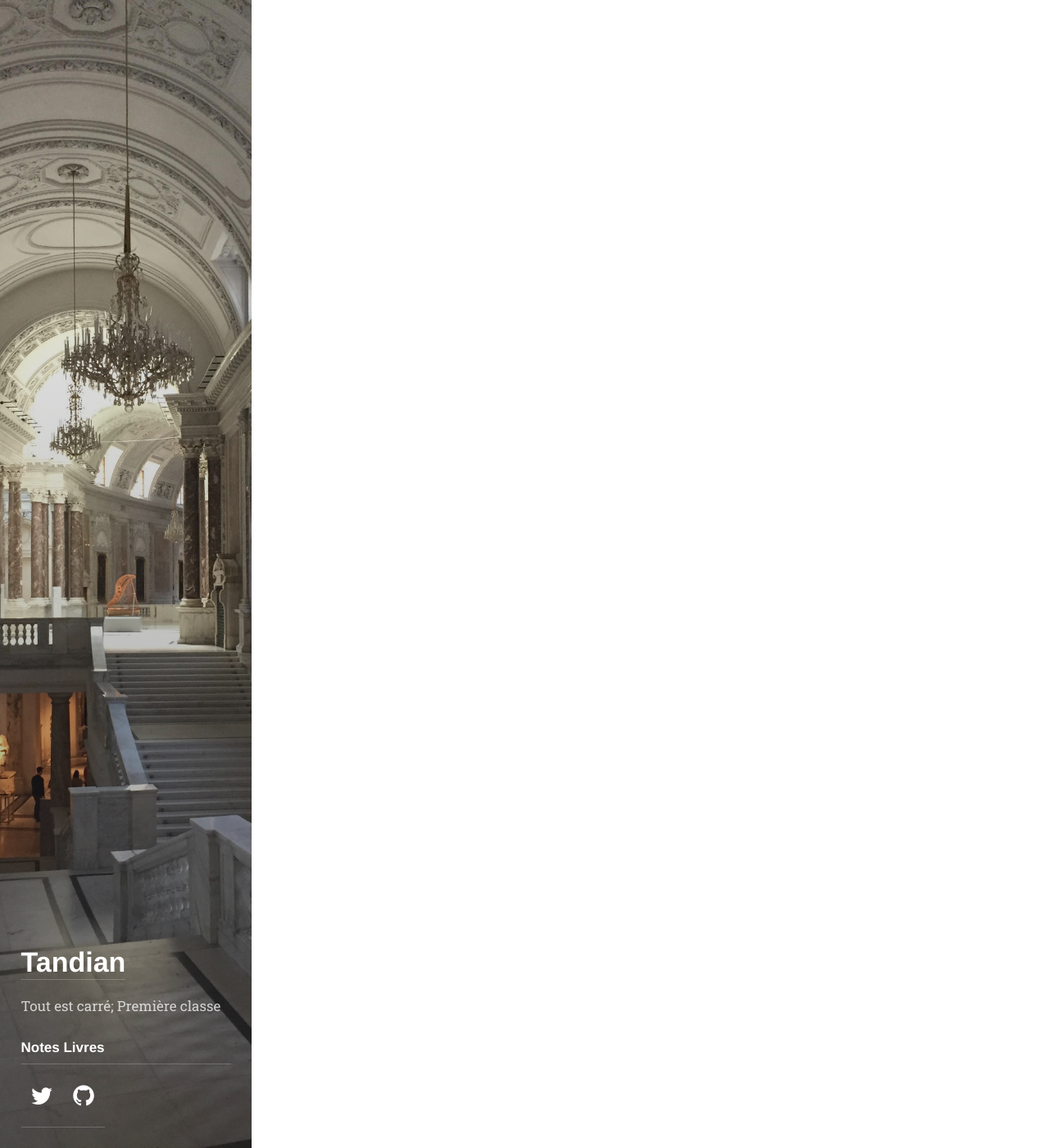
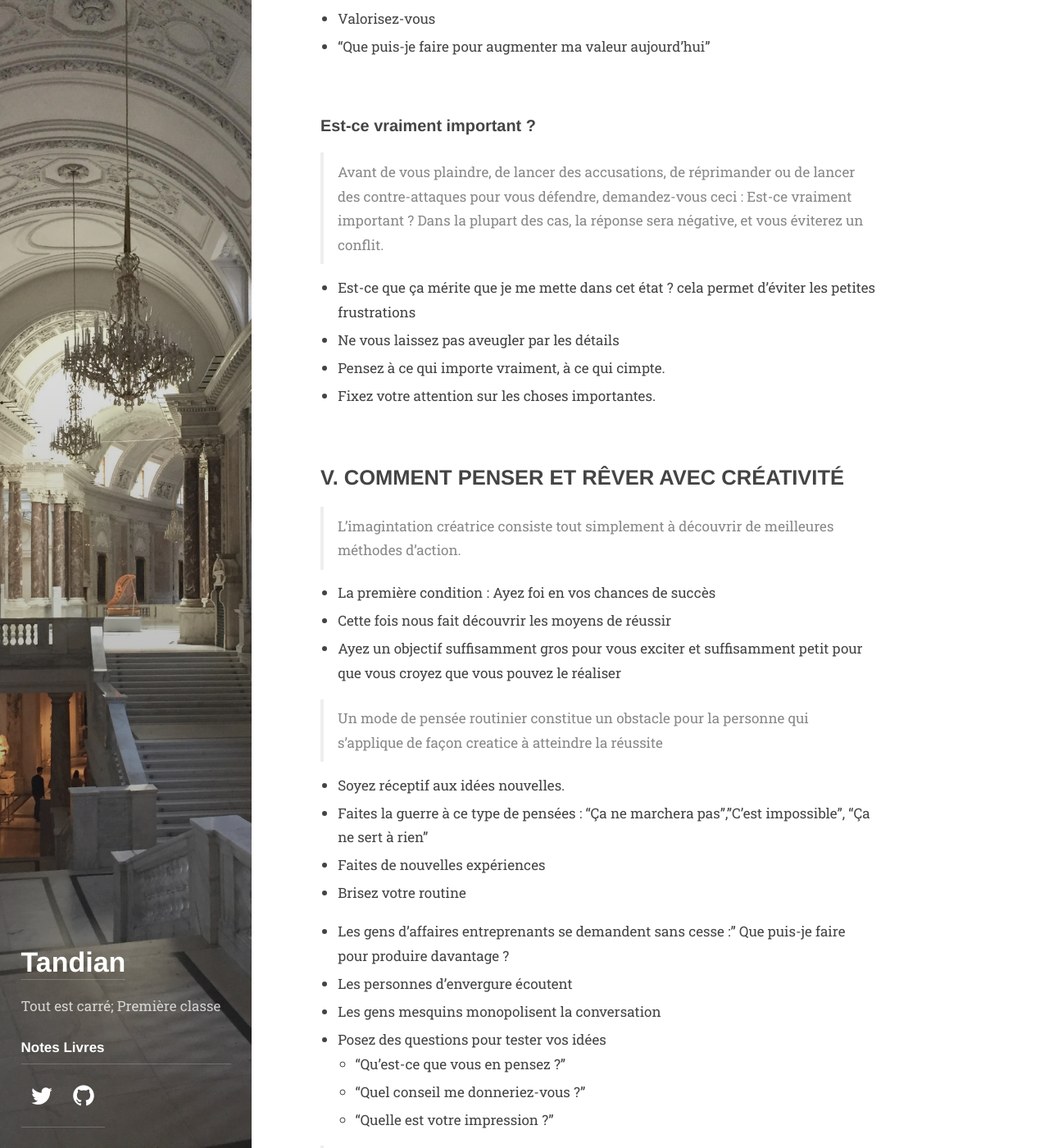
Before and after one commit to abdoulaye-tnd/tandian, a Jekyll site: the page built from books/lamagiedevoirgrand.md, in a window 1280 px wide and 1400 px high, scrolled down 6660 px. Shown: the whole window at 82% size. Built offline with Jekyll 4.4.1, drawn with Linux system fonts in a browser that asks for light colours; some web fonts are replaced; some of the changed text lies outside the part shown.

Commit message:
Update lamagiedevoirgrand.md

```diff
--- a/books/lamagiedevoirgrand.md
+++ b/books/lamagiedevoirgrand.md
@@ -140,3 +140,89 @@ description: >
 > Supposons que vous disiez  " Nous avons un problème". Vous créez dans l'esprit des autres l'image de quelque chose de difficile à régler. Si vous dites plutôt : " Nous avons un défi à relever" vous avez créé une image mentale agréable et stimulante.
 
 - Pour voir grand, nous devons employer des mots et des phrases qui produisent des images mentales fortes, positives
+
+- Employez des mots positifs et chalereux
+- Encouragez les autres par vos paroles.
+- Ne manquez jamais l'occasion de complimenter. Tout le monde aime recevoir des éloges
+- Présentez les choses aux autres en termes positifs
+
+### Voyez plus loin
+
+> Envisagez les choses telles qu'elles peuvent être, et non telles qu'elles sont.
+
+- Valorisez les choses qui vous entourent
+- Valorisez-vous
+- "Que puis-je faire pour augmenter ma valeur aujourd'hui"
+
+### Est-ce vraiment important ?
+
+> Avant de vous plaindre, de lancer des accusations, de réprimander ou de lancer des contre-attaques pour vous défendre, demandez-vous ceci : Est-ce vraiment important ? Dans la plupart des cas, la réponse sera négative, et vous éviterez un conflit.
+
+- Est-ce que ça mérite que je me mette dans cet état ? cela permet d'éviter les petites frustrations
+- Ne vous laissez pas aveugler par les détails
+- Pensez à ce qui importe vraiment, à ce qui cimpte.
+- Fixez votre attention sur les choses importantes.
+
+## V. COMMENT PENSER ET RÊVER AVEC CRÉATIVITÉ
+
+> L'imagintation créatrice consiste tout simplement à découvrir de meilleures méthodes d'action.
+
+- La première condition : Ayez foi en vos chances de succès
+- Cette fois nous fait découvrir les moyens de réussir
+- Ayez un objectif suffisamment gros pour vous exciter et suffisamment petit pour que vous croyez que vous pouvez le réaliser
+
+> Un mode de pensée routinier constitue un obstacle pour la personne qui s'applique de façon creatice à atteindre la réussite
+
+- Soyez réceptif aux idées nouvelles.
+- Faites la guerre à ce type de pensées : "Ça ne marchera pas","C'est impossible", "Ça ne sert à rien"
+- Faites de nouvelles expériences
+- Brisez votre routine
+
+- Les gens d'affaires entreprenants se demandent sans cesse :" Que puis-je faire pour produire davantage ?
+- Les personnes d'envergure écoutent
+- Les gens mesquins monopolisent la conversation
+- Posez des questions pour tester vos idées
+  - "Qu'est-ce que vous en pensez ?"
+  - "Quel conseil me donneriez-vous ?"
+  - "Quelle est votre impression ?"
+
+> "Pour vendre à la Lafleur ce que Lafleur achète, il faut voir par les yeux de Lafleur" Et pour avoir les yeux de Lafleur, il faut écouter ce qu'il a à dire.
+
+- Nous n'apprenons rien en parlant.
+- Encouragez les autres à parler
+- Intéressez-vous aux dires de votre interlocuteur
+  - Trop souvent, les gens prétendent écouter, alors qu'ils n'écoutent pas; ils attendent simplement l'occasion de prendre la parole
+
+
+## VI. VOUS ÊTES À L'IMAGE DE VOS PENSÉES
+
+- Celui qui s'estime à la hauteur de sa tâche l'est assrment
+- Votre pensée détermine vos actions.
+- Vos actions déterminent les réactions des autres à votre égard.
+
+### Prenez l'apparence de quelqu'un d'important, cela vus permettra de vous sentir important
+
+- Ne sortez jamais de chez vous sans vous être assuré que vous avez l'air de la personne que vous voulez être
+
+> Habillez-vous bien. Pouvez-vous vous permettre d'agir autrement ?
+
+- Notre apparence conditionne souvent notre humeur
+
+- C'est à votre apparence que l'on vous juge
+
+- En terme d'achats : Déboursez le double et achetez deux fois moins
+  - Vos vêtements dureront plus de deux fois plus longtemps
+  - Ce que vous achetez restera à la mode
+
+### Votre travail est important, croyez-le
+
+- La façon de voir son travail en dit long sur ses possibilités d'avancement
+- La personne qui a de l'estime pour son emploi actuel prendra à coeur son emploi suivant également.
+- La personne qui estime que son travail est important reçoit de son esprit des instructions pour mieux l'accomplir; et un travail mieux fait est synonyme de promotion, d'argent et de bonheur.
+- La manière dont vous percevez votre travail conditionne la perception des gens autour de vous.
+- Si vous êtes enthousiaste, les gens qui vous entourent le seront aussi.
+- Comment le devenir ? En mettant de l'enthousiasme dans vos pensées
+- Cultivez en vous l'optimisme
+- Pour obtenir de bons résultats au travail, manifestez de l'enthousiasme pour la tâche à accomplir
+- Adoptez toujours une attitude positive devant votre travail
+-
```
